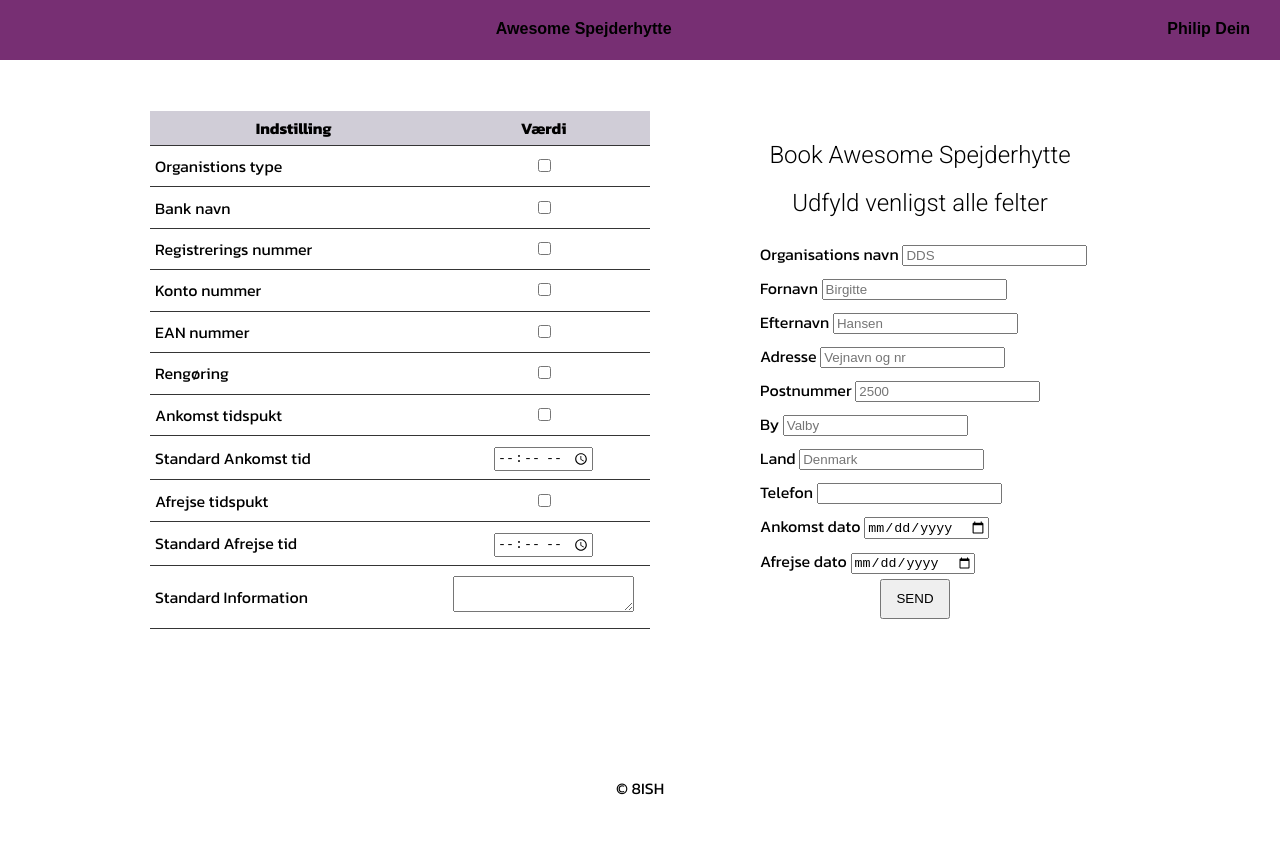
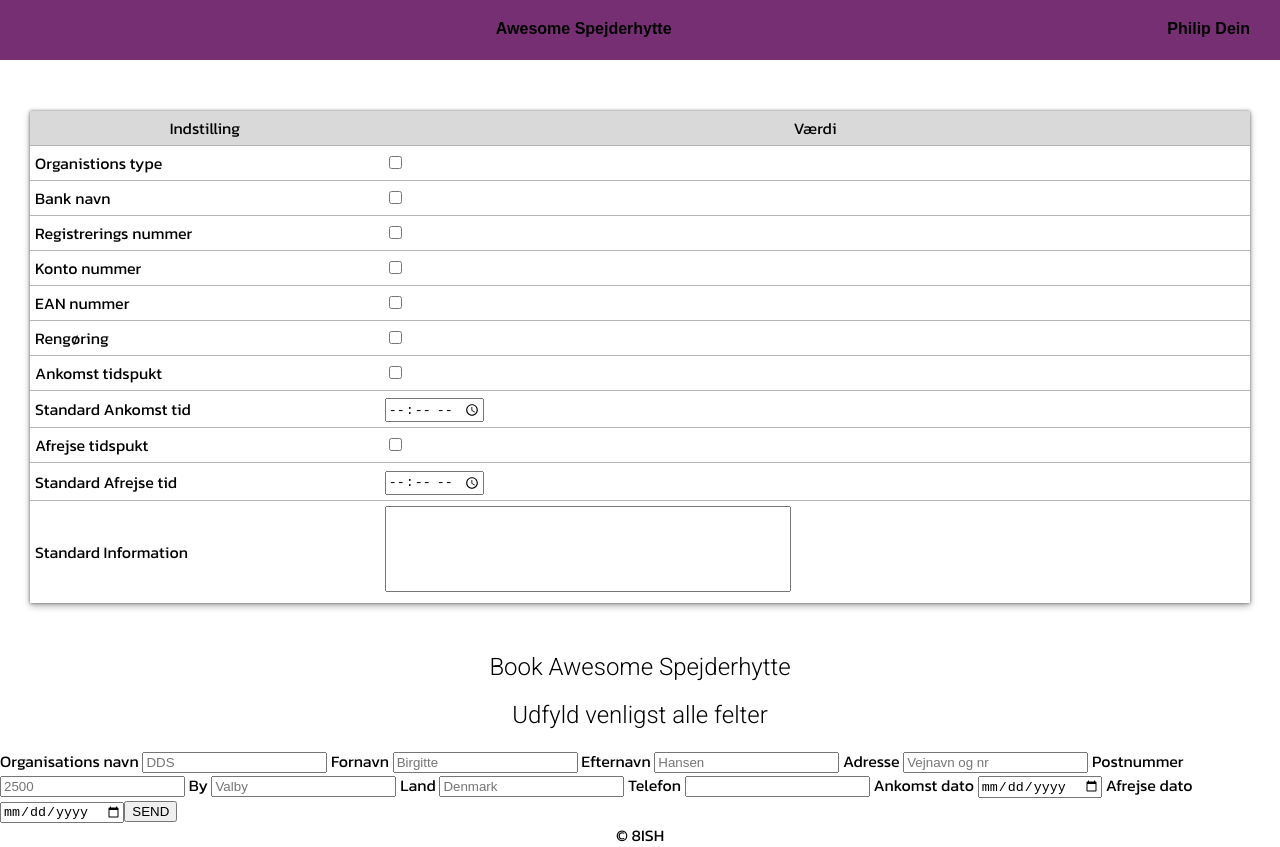
Before and after one commit to derangeddk/hyttebook-frontend, a Nuxt app: page / in a window 1280 px wide. Before the commit the page ends 800 px from the top, so only its background shows below. Built offline with nearby package versions, Linux system fonts and the light colour scheme.

Commit message:
Style the table to become more appealing

```diff
--- a/pages/index.vue
+++ b/pages/index.vue
@@ -204,80 +204,41 @@
         margin: 30px;
         flex-grow: 1;
         border-collapse: collapse;
-        min-width: 500px;
-    }
-
-    thead th:nth-child(1) {
-        width: 40%;
-    }
-
-    thead th:nth-child(2) {
-        width: 10%;
-    }
-
-    thead th:nth-child(3) {
-        width: 50%;
+        box-shadow: 0 0 3px rgba(0,0,0,0.5), 0 3px 7px rgba(0,0,0,0.3);
     }
 
     table thead tr th {
+        font-weight: normal;
         color: black;
         padding: 5px;
         width: 100px;
-        background-color: #D0CDD7;
+        background-color: #D9D9D9;
         text-align: center;
-        border-bottom: 1px solid #353535;
-    }
-
-    table body tr {
-        border-bottom: 1px solid #353535;
     }
 
     tbody td:nth-child(1) {
         padding: 5px;
         text-align: left;
+        white-space: nowrap;
+    }
+
+    tbody tr:last-child td {
+        border: none;
     }
 
     tbody td:nth-child(2) {
         padding: 5px;
-        text-align: center;
+        text-align: left;
     }
 
-    table tr td, th {
-        border-bottom: 1px solid #353535;
+    table tr td, thead th {
+        border-bottom: 1px solid lighten(#353535, 50%);
     }
 
-    table tfoot td {
-        border-bottom: 0;
-    }
-
-    /* Form preview */
-
-    .form-preview {
-        margin: 20px;
-        padding: 20px;
-        min-height: 200px;
-        min-width: 400px;
-        flex-wrap: wrap;
-        color: black;
-        background: white;
-        display: inline-block;
-    }
-
-    .form-preview form {
-        display: flex;
-        flex-direction: column;
-    }
-
-    .form-preview form label {
-        margin-left: 40px;
-        margin-top: 5px;
-        margin-bottom: 5px;
-    }
-
-    .form-preview form button {
-        height: 40px;
-        width: 70px;
-        margin-left: 40%;
+    table textarea {
+        resize: none;
+        width: 400px;
+        height: 80px;
     }
 
 </style>
```
